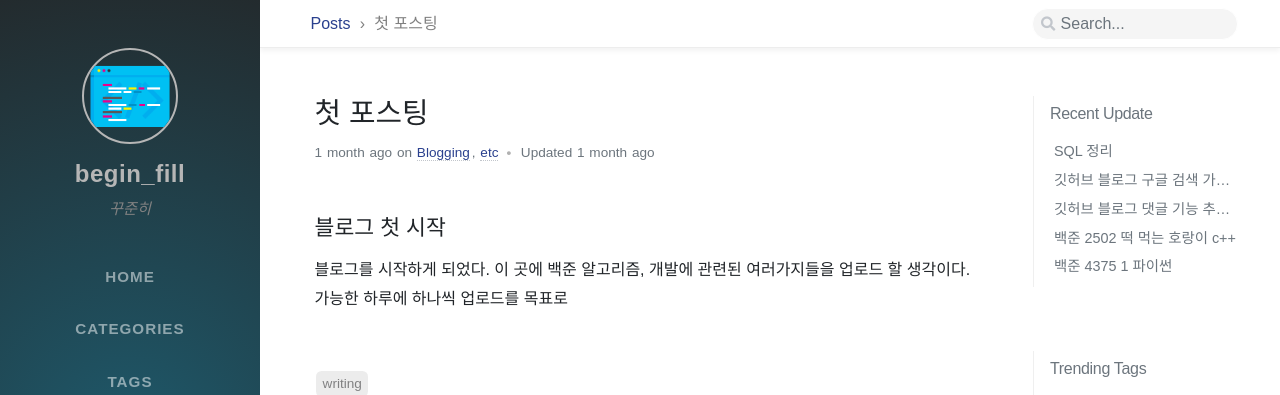
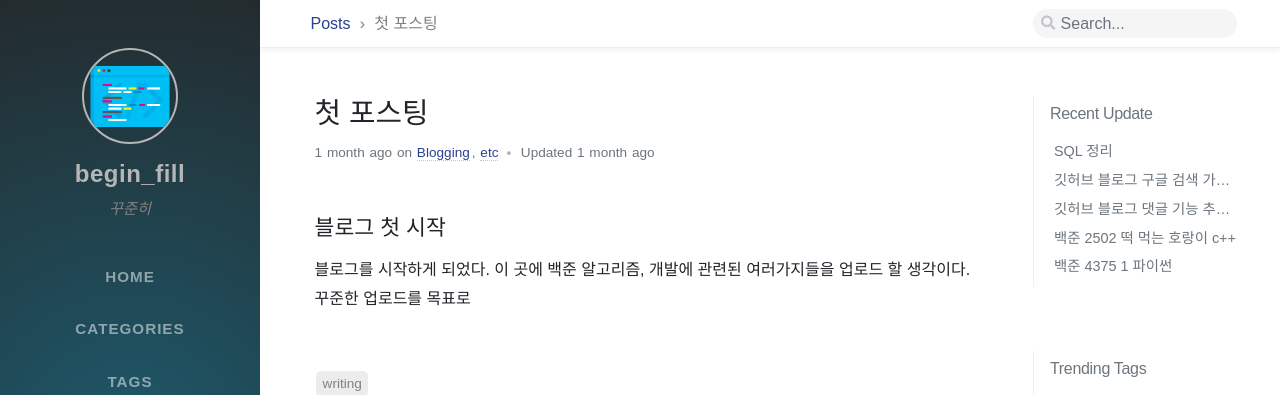
Before and after one commit to ip99202/ip99202.github.io, a Jekyll site: the page built from _posts/2020-01-30-첫-포스팅.md, in a window 1280 px wide and 900 px high. Shown: the top 395 px of the window. Built offline with Jekyll 4.4.1, drawn with Linux system fonts in a browser that asks for light colours; nearby versions of some CDN libraries; some web fonts are replaced; comment, search, counter and statistics services are not loaded.

Commit message:
Fix post

```diff
--- a/_posts/2020-01-30-첫-포스팅.md
+++ b/_posts/2020-01-30-첫-포스팅.md
@@ -10,4 +10,4 @@ seo:
 ## 블로그 첫 시작
 
 블로그를 시작하게 되었다. 이 곳에 백준 알고리즘, 개발에 관련된 여러가지들을 업로드 할 생각이다.
-가능한 하루에 하나씩 업로드를 목표로
+꾸준한 업로드를 목표로
```
